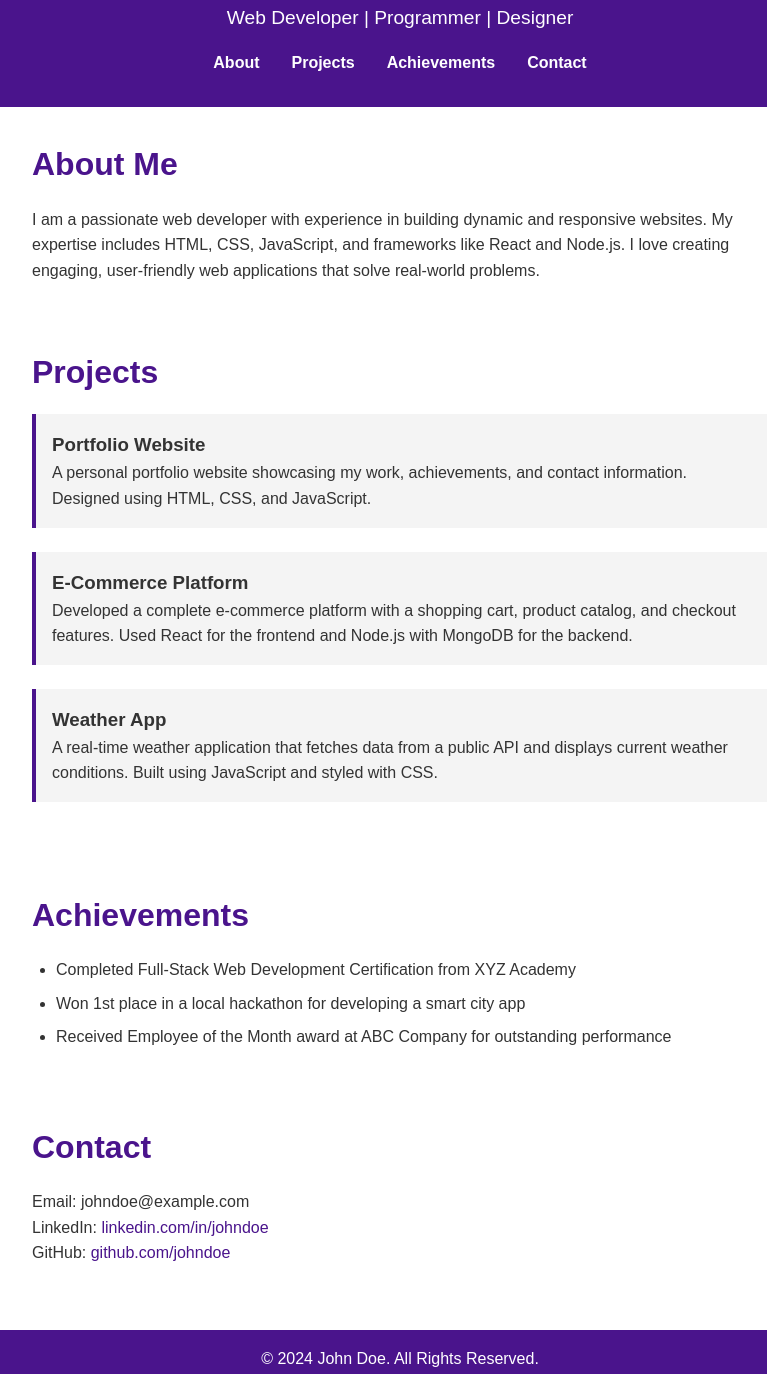
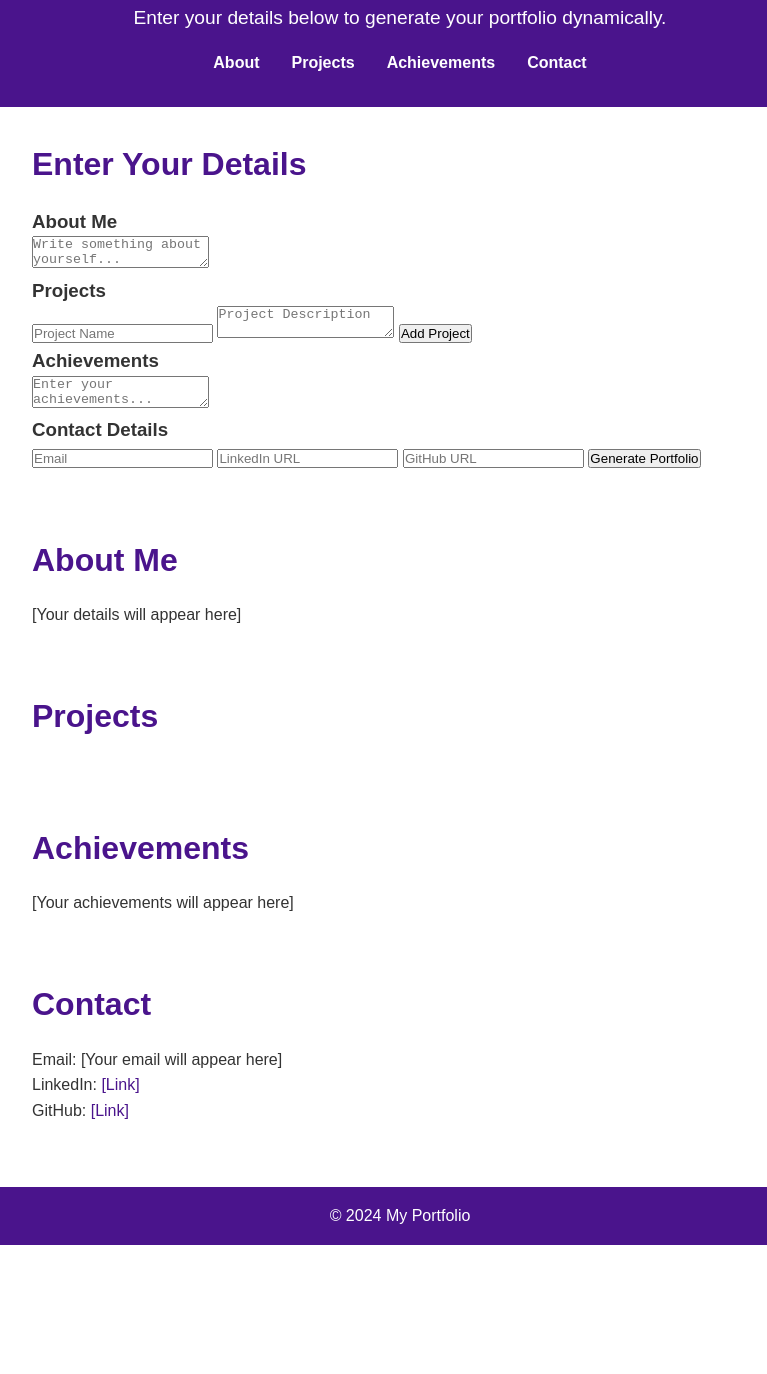
Before and after one commit to Jagadish1n/my-portfolio, a plain HTML site: page index.html in a window 1280 px wide. Shown: the part 101-1475 px from the top of the page, without its empty margins (240-1007 px from the left). After the commit the page ends 1346 px from the top, so only its background shows below. Drawn offline with Linux system fonts and the light colour scheme.

Commit message:
index.html

```diff
--- a/index.html
+++ b/index.html
@@ -3,13 +3,13 @@
 <head>
     <meta charset="UTF-8">
     <meta name="viewport" content="width=device-width, initial-scale=1.0">
-    <title>John Doe - Portfolio</title>
+    <title>Dynamic Portfolio</title>
     <link rel="stylesheet" href="styles.css">
 </head>
 <body>
     <header>
-        <h1>John Doe</h1>
-        <p>Web Developer | Programmer | Designer</p>
+        <h1>My Portfolio</h1>
+        <p>Enter your details below to generate your portfolio dynamically.</p>
         <nav>
             <ul>
                 <li><a href="#about">About</a></li>
@@ -20,48 +20,60 @@
         </nav>
     </header>
 
+    <main>
+        <!-- Form Section to Enter Details -->
+        <section id="form-section">
+            <h2>Enter Your Details</h2>
+
+            <form id="portfolioForm">
+                <h3>About Me</h3>
+                <textarea id="aboutInput" placeholder="Write something about yourself..."></textarea>
+
+                <h3>Projects</h3>
+                <input type="text" id="projectNameInput" placeholder="Project Name">
+                <textarea id="projectDescriptionInput" placeholder="Project Description"></textarea>
+                <button type="button" onclick="addProject()">Add Project</button>
+
+                <h3>Achievements</h3>
+                <textarea id="achievementsInput" placeholder="Enter your achievements..."></textarea>
+
+                <h3>Contact Details</h3>
+                <input type="text" id="emailInput" placeholder="Email">
+                <input type="text" id="linkedinInput" placeholder="LinkedIn URL">
+                <input type="text" id="githubInput" placeholder="GitHub URL">
+
+                <button type="button" onclick="generatePortfolio()">Generate Portfolio</button>
+            </form>
+        </section>
+
+        <!-- Displayed Portfolio Section -->
         <section id="about">
             <h2>About Me</h2>
-        <p>I am a passionate web developer with experience in building dynamic and responsive websites. My expertise includes HTML, CSS, JavaScript, and frameworks like React and Node.js. I love creating engaging, user-friendly web applications that solve real-world problems.</p>
+            <p id="aboutText">[Your details will appear here]</p>
         </section>
 
         <section id="projects">
             <h2>Projects</h2>
-        <div class="project">
-            <h3>Portfolio Website</h3>
-            <p>A personal portfolio website showcasing my work, achievements, and contact information. Designed using HTML, CSS, and JavaScript.</p>
-        </div>
-        <div class="project">
-            <h3>E-Commerce Platform</h3>
-            <p>Developed a complete e-commerce platform with a shopping cart, product catalog, and checkout features. Used React for the frontend and Node.js with MongoDB for the backend.</p>
-        </div>
-        <div class="project">
-            <h3>Weather App</h3>
-            <p>A real-time weather application that fetches data from a public API and displays current weather conditions. Built using JavaScript and styled with CSS.</p>
-        </div>
+            <div id="projectsList"></div>
         </section>
 
         <section id="achievements">
             <h2>Achievements</h2>
-        <ul>
-            <li>Completed Full-Stack Web Development Certification from XYZ Academy</li>
-            <li>Won 1st place in a local hackathon for developing a smart city app</li>
-            <li>Received Employee of the Month award at ABC Company for outstanding performance</li>
-        </ul>
+            <p id="achievementsText">[Your achievements will appear here]</p>
         </section>
 
         <section id="contact">
             <h2>Contact</h2>
-        <p>Email: johndoe@example.com</p>
-        <p>LinkedIn: <a href="https://www.linkedin.com/in/johndoe" target="_blank">linkedin.com/in/johndoe</a></p>
-        <p>GitHub: <a href="https://github.com/johndoe" target="_blank">github.com/johndoe</a></p>
+            <p id="emailText">Email: [Your email will appear here]</p>
+            <p id="linkedinText">LinkedIn: <a href="#" id="linkedinLink" target="_blank">[Link]</a></p>
+            <p id="githubText">GitHub: <a href="#" id="githubLink" target="_blank">[Link]</a></p>
         </section>
+    </main>
 
     <footer>
-        <p>&copy; 2024 John Doe. All Rights Reserved.</p>
+        <p>&copy; 2024 My Portfolio</p>
     </footer>
 
-    <!-- Add the JavaScript file here -->
     <script src="scripts.js"></script>
 </body>
 </html>
```
Lines whose indentation alone changed are shown as unchanged.
